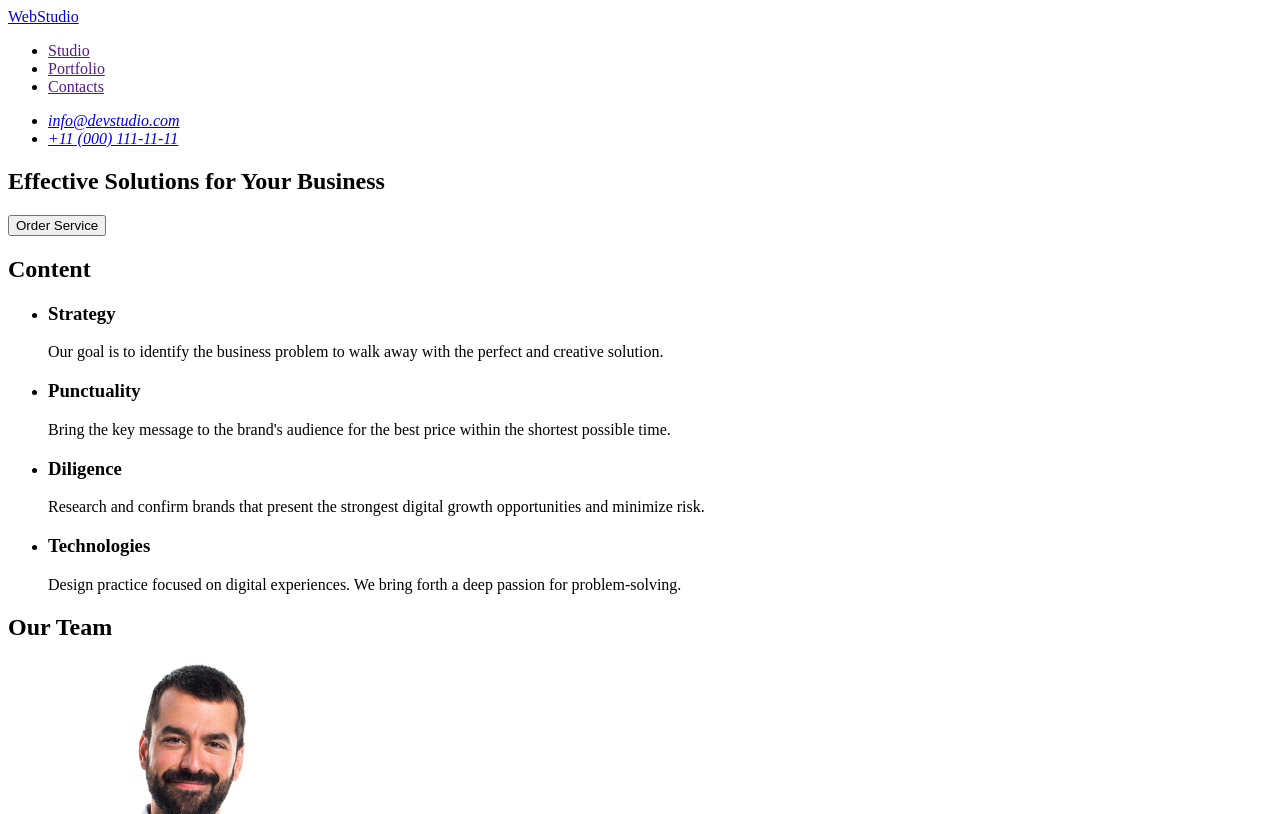
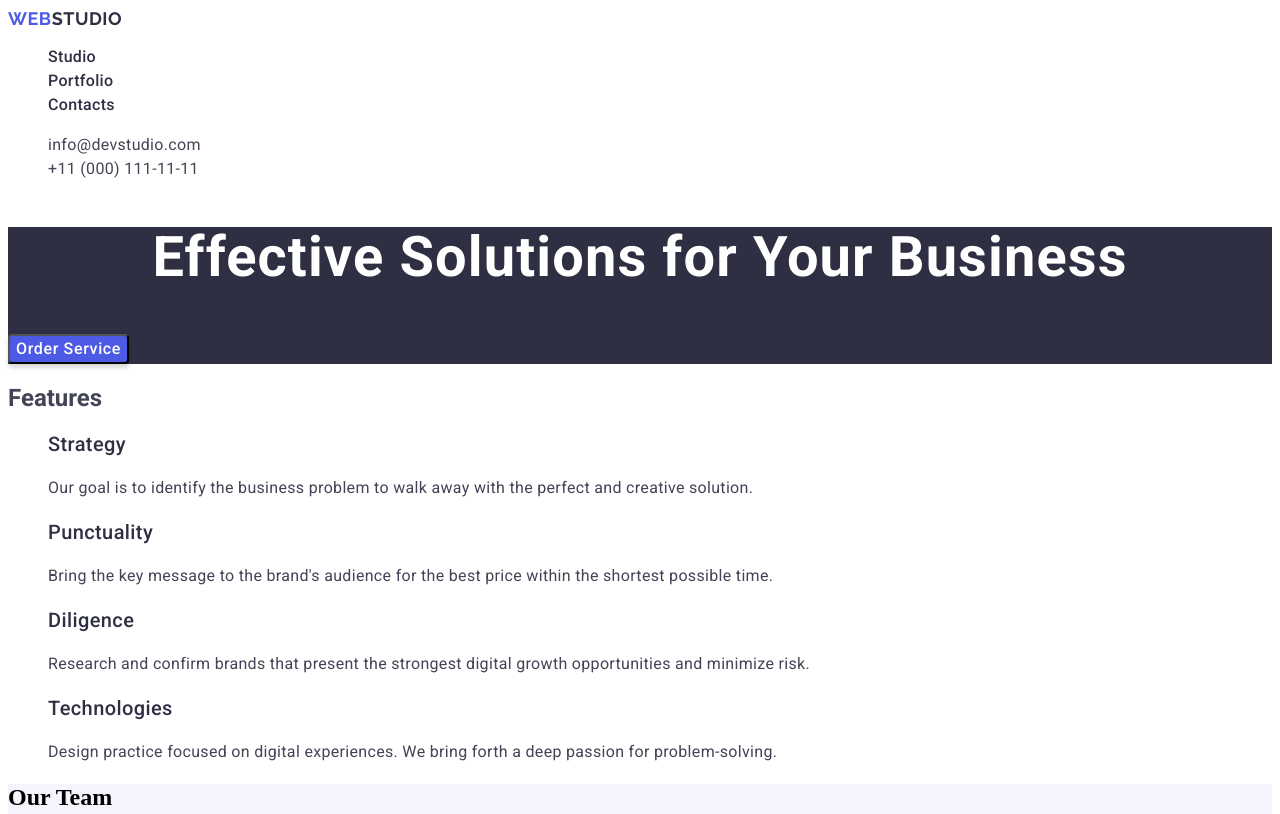
Before and after one commit to IuriiHaks/goit-markup-hw-02, a plain HTML site: page index.html in a window 1280 px wide. Shown: the top 814 px of the page. Drawn offline with Linux system fonts and the light colour scheme.

Commit message:
add index file

```diff
--- a/css/styles.css
+++ b/css/styles.css
@@ -0,0 +1,140 @@
+body {
+  border-bottom: 1px solid var(--CORNFLOWER, #e7e9fc);
+  background: var(--WHITE, #fff);
+}
+
+a {
+  text-decoration: none;
+}
+
+ul {
+  list-style-type: none;
+}
+
+.logo {
+  color: var(--IRIS, #4d5ae5);
+  font-family: Raleway;
+  font-size: 18px;
+  font-style: normal;
+  font-weight: 700;
+  line-height: 21px; /* 116.667% */
+  letter-spacing: 0.54px;
+  text-transform: uppercase;
+}
+
+.accent {
+  color: var(--NAVY-BLUE, #2e2f42);
+}
+
+.link {
+  color: var(--NAVY-BLUE, #2e2f42);
+
+  /* Body Medium */
+  font-family: Roboto;
+  font-size: 16px;
+  font-style: normal;
+  font-weight: 500;
+  line-height: 24px; /* 150% */
+  letter-spacing: 0.32px;
+}
+
+.address-link {
+  color: var(--SLATE, #434455);
+
+  /* Body */
+  font-family: Roboto;
+  font-size: 16px;
+  font-style: normal;
+  font-weight: 400;
+  line-height: 24px; /* 150% */
+  letter-spacing: 0.32px;
+}
+
+.wrapper {
+  background: var(--NAVY-BLUE, #2e2f42);
+}
+
+.heading {
+  color: var(--WHITE, #fff);
+  text-align: center;
+
+  /* Header 1 */
+  font-family: Roboto;
+  font-size: 56px;
+  font-style: normal;
+  font-weight: 700;
+  line-height: 60px; /* 107.143% */
+  letter-spacing: 1.12px;
+}
+
+.button {
+  border-radius: 4px;
+  background: var(--IRIS, #4d5ae5);
+  box-shadow: 0px 4px 4px 0px rgba(0, 0, 0, 0.15);
+  color: var(--WHITE, #fff);
+
+  /* Button Text */
+  font-family: Roboto;
+  font-size: 16px;
+  font-style: normal;
+  font-weight: 500;
+  line-height: 24px; /* 150% */
+  letter-spacing: 0.64px;
+}
+
+.content {
+  background: #fff;
+}
+
+.visually-hidden {
+  color: var(--SLATE, #434455);
+
+  /* Body */
+  font-family: Roboto;
+  font-style: normal;
+  /* position: absolute;
+  width: 1px;
+  height: 1px;
+  margin: -1px;
+  padding: 0;
+  overflow: hidden;
+  border: 0;
+  clip: rect(0 0 0 0); */
+}
+
+.content-title {
+  color: var(--NAVY-BLUE, #2e2f42);
+
+  /* Header 3 */
+  font-family: Roboto;
+  font-size: 20px;
+  font-style: normal;
+  font-weight: 500;
+  line-height: 24px; /* 120% */
+  letter-spacing: 0.4px;
+}
+
+.content-text {
+  color: var(--SLATE, #434455);
+
+  /* Body */
+  font-family: Roboto;
+  font-size: 16px;
+  font-style: normal;
+  font-weight: 400;
+  line-height: 24px; /* 150% */
+  letter-spacing: 0.32px;
+}
+
+.team {
+  background: var(--CLOUD, #f4f4fd);
+}
+
+.team-title {
+}
+
+.team-menu-item {
+}
+
+.team-img {
+}
--- a/index.html
+++ b/index.html
@@ -6,98 +6,141 @@
     <meta name="viewport" content="width=device-width, initial-scale=1.0">
     <title>Document</title>
     <link rel="stylesheet" href="./css/styles.css" />
+    <link rel="preconnect" href="https://fonts.googleapis.com">
+    <link rel="preconnect" href="https://fonts.gstatic.com" crossorigin>
+    <link href="https://fonts.googleapis.com/css2?family=Raleway:wght@700&family=Roboto:wght@400;500;700&display=swap"
+        rel="stylesheet">
 </head>
 
 <body>
 
-    <header>
-        <nav>
-            <a href="./index.html">WebStudio</a>
-            <ul>
-                <li>
-                    <a href="">Studio</a>
+    <header class="header">
+        <nav class="header-navigation">
+            <a class="logo" href="./index.html">Web<span class="accent">Studio</span></a>
+            <ul class="menu-list">
+                <li class="menu-item">
+                    <a class="link" href="Studio">Studio</a>
                 </li>
 
-                <li>
-                    <a href="">Portfolio</a>
+                <li class="menu-item">
+                    <a class="link" href="Portfolio">Portfolio</a>
                 </li>
 
-                <li>
-                    <a href="">Contacts</a>
+                <li class="menu-item">
+                    <a class="link" href="Contacts">Contacts</a>
                 </li>
             </ul>
         </nav>
 
-        <address>
-            <ul>
-                <li><a href="mailto:info@devstudio.com">info@devstudio.com</a></li>
-                <li><a href="tel:+110001111111">+11 (000) 111-11-11</a></li>
-
+        <address class="header-address">
+            <ul class="address-menu-list">
+                <li class="address-item"><a class="address-link" href="mailto:info@devstudio.com">info@devstudio.com</a>
+                </li>
+                <li class="address-item"><a class="address-link" href="tel:+110001111111">+11 (000) 111-11-11</a></li>
             </ul>
         </address>
     </header>
+
     <main>
-        <section>
-            <h1>Effective Solutions
+        <section class="wrapper">
+            <h1 class="heading">Effective Solutions
                 for Your Business</h1>
-            <button type="button">Order Service</button>
+            <button class="button" type="button">Order Service</button>
         </section>
 
-        <section>
-            <h2>Content</h2>
-            <ul>
-                <li>
-                    <h3>Strategy</h3>
-                    <p>Our goal is to identify the business
+        <section class="content">
+            <h2 class="visually-hidden">Features</h2>
+            <ul class="content-title-menu">
+                <li class="content-menu-item">
+                    <h3 class="content-title">Strategy</h3>
+                    <p class="content-text">Our goal is to identify the business
                         problem to walk away with the perfect and creative solution.</p>
                 </li>
 
-                <li>
-                    <h3>Punctuality</h3>
-                    <p>Bring the key message to the brand's audience for the best price within the shortest possible
+                <li class="content-menu-item">
+                    <h3 class="content-title">Punctuality</h3>
+                    <p class="content-text">Bring the key message to the brand's audience for the best price within the
+                        shortest possible
                         time.</p>
                 </li>
 
-                <li>
-                    <h3>Diligence</h3>
-                    <p>Research and confirm brands that present the strongest digital growth opportunities and minimize
+                <li class="content-menu-item">
+                    <h3 class="content-title">Diligence</h3>
+                    <p class="content-text">Research and confirm brands that present the strongest digital growth
+                        opportunities and minimize
                         risk.</p>
                 </li>
 
-                <li>
-                    <h3>Technologies</h3>
-                    <p>Design practice focused on digital experiences. We bring forth a deep passion for
+                <li class="content-menu-item">
+                    <h3 class="content-title">Technologies</h3>
+                    <p class="content-text">Design practice focused on digital experiences. We bring forth a deep
+                        passion for
                         problem-solving.</p>
                 </li>
             </ul>
         </section>
 
-        <section>
-            <h2>Our Team</h2>
+        <section class="team">
+            <h2 class="team-title">Our Team</h2>
 
-            <ul>
-                <li>
-                    <img src="./images/img1.jpg" alt="img_1" width="264" />
+            <ul class="team-menu">
+                <li class="team-menu-item">
+                    <img class="team-img" src="./images/img1.jpg" alt="img_1" width="264" />
                     <h3>Mark Guerrero</h3>
                     <p>Product Designer</p>
                 </li>
 
-                <li>
-                    <img src="./images/img2.jpg" alt="img_2" width="264" />
+                <li class="team-menu-item">
+                    <img class="team-img" src="./images/img2.jpg" alt="img_2" width="264" />
                     <h3>Tom Ford</h3>
                     <p>Frontend Developer</p>
                 </li>
 
-                <li>
-                    <img src="./images/img3.jpg" alt="img_3" width="264" />
+                <li class="team-menu-item">
+                    <img class="team-img" src="./images/img3.jpg" alt="img_3" width="264" />
                     <h3>Camila Garcia</h3>
                     <p>Marketing</p>
                 </li>
 
-                <li>
-                    <img src="./images/img4.jpg" alt="img_4" width="264" />
+                <li class="team-menu-item">
+                    <img class="team-img" src="./images/img4.jpg" alt="img_4" width="264" />
                     <h3>Daniel Wilson</h3>
                     <p>UI Designer</p>
+                </li>
+            </ul>
+        </section>
+
+        <section>
+            <ul>
+                <li>
+                    <img src="./images/banking.jpg" alt="" width="360" />
+                    <h3>Banking App</h3>
+                    <p>App</p>
+                </li>
+                <li>
+                    <img src="./images/cashless.jpg" alt="" width="360" />
+                    <h3>Cashless Payment</h3>
+                    <p>Marketing</p>
+                </li>
+                <li>
+                    <img src="./images/meditation.jpg" alt="" width="360" />
+                    <h3>Meditation App</h3>
+                    <p>App</p>
+                </li>
+                <li>
+                    <img src="./images/taxi.jpg" alt="" width="360" />
+                    <h3>Taxi Service</h3>
+                    <p>Marketing</p>
+                </li>
+                <li>
+                    <img src="./images/screen.jpg" alt="" width="360" />
+                    <h3>Screen Illustrations</h3>
+                    <p>Design</p>
+                </li>
+                <li>
+                    <img src="./images/online.jpg" alt="" width="360" />
+                    <h3>Online Courses</h3>
+                    <p>Marketing</p>
                 </li>
             </ul>
         </section>
```
Also changed, not shown: .prettierrc.json (added), images/banking.jpg (added), images/cashless.jpg (added), images/meditation.jpg (added), images/online.jpg (added), images/screen.jpg (added), images/taxi.jpg (added).
